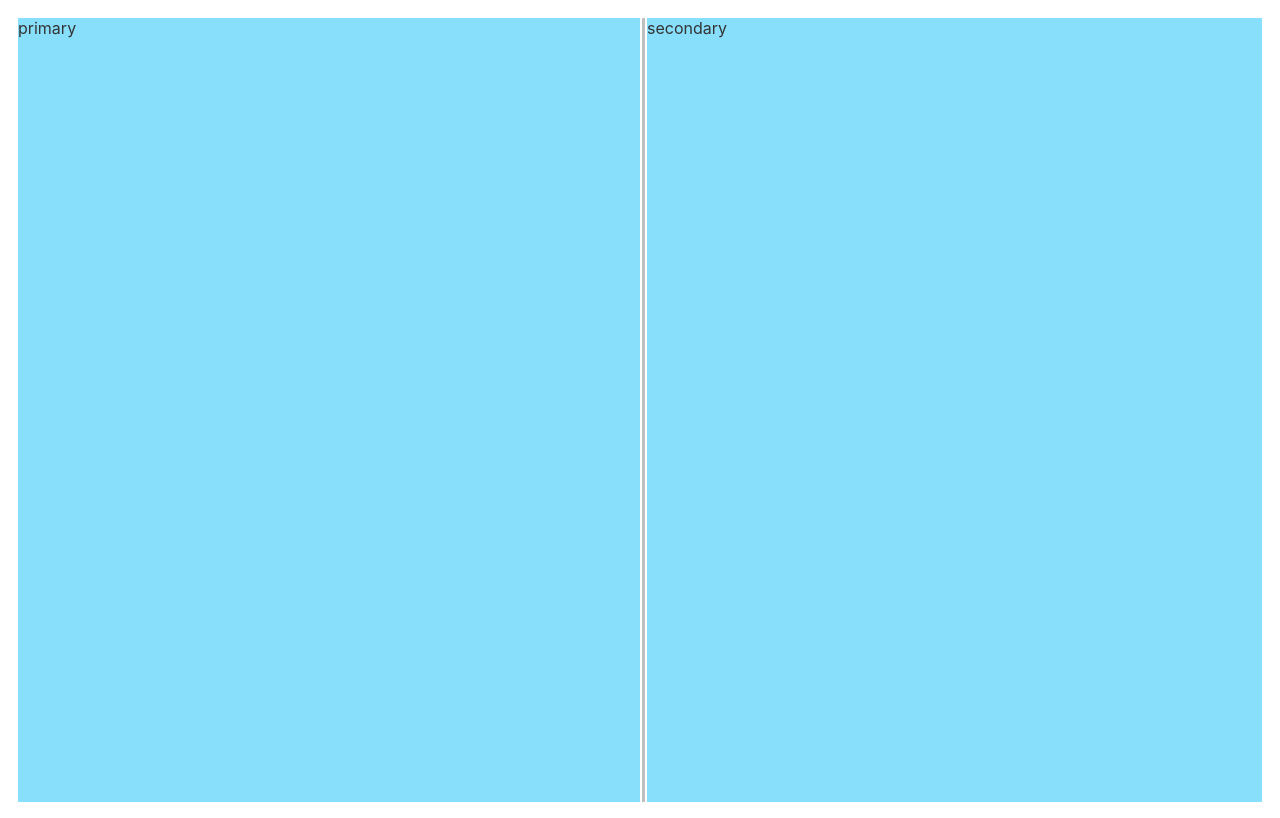
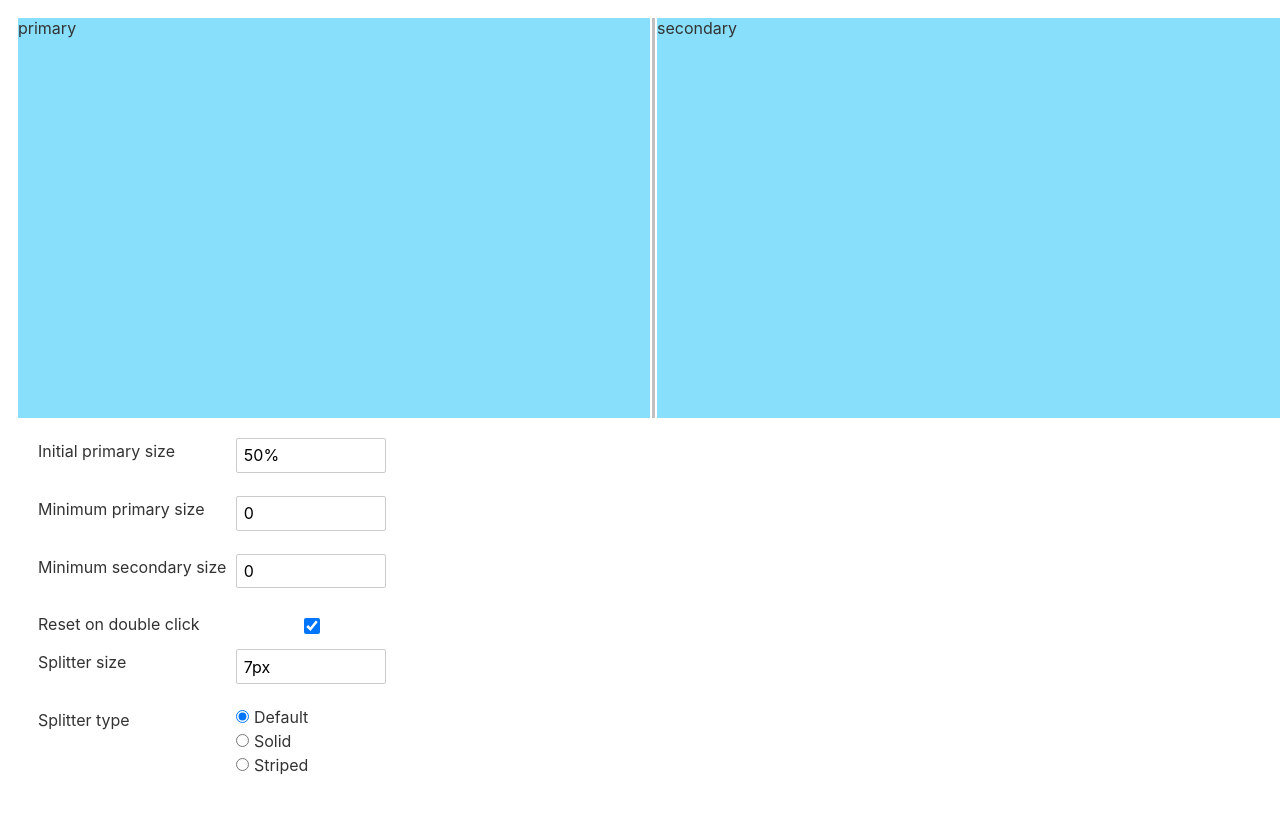
Before and after one commit to GeoffCox/svelte-splitter, a Svelte app: page / in a window 1280 px wide. Built offline with nearby package versions, Linux system fonts and the light colour scheme.

Commit message:
Started options UI

```diff
--- a/src/App.svelte
+++ b/src/App.svelte
@@ -1,12 +1,12 @@
 <script lang='ts'>
   import LeftRightSplit from './LeftRightSplit.svelte';
+import OptionsEditor from './OptionsEditor.svelte';
 </script>
 
 <style>
   .root {
-    min-width: 400px;
-    min-height: 400px;
-    height: 100%;
+    height: 400px;
+    width: 100%;
     padding: 10px;
   }
 </style>
@@ -17,4 +17,5 @@
     <div slot='primary'>primary</div>
     <div slot='secondary'>secondary</div>
   </LeftRightSplit>
+  <OptionsEditor />
 </div>
--- /dev/null
+++ b/src/OptionsEditor.svelte
@@ -0,0 +1,104 @@
+<script>
+  import {
+    initialPrimarySize,
+    minPrimarySize,
+    minSecondarySize,
+    resetOnDoubleClick,
+    splitterSize,
+    splitterType,
+  } from "./splitOptionsStore";
+
+  let splitterTypes = ["default", "solid", "striped"];
+</script>
+
+<div class="options-editor">
+  <div class="property-grid">
+    <div class="property-label">Initial primary size</div>
+    <input class="property-input" bind:value={$initialPrimarySize} />
+    <div class="property-label">Minimum primary size</div>
+    <input class="property-input" bind:value={$minPrimarySize} />
+    <div class="property-label">Minimum secondary size</div>
+    <input class="property-input" bind:value={$minSecondarySize} />
+    <div class="property-label">Reset on double click</div>
+    <input
+      class="property-checkbox"
+      type="checkbox"
+      bind:checked={$resetOnDoubleClick}
+    />
+    <div class="property-label">Splitter size</div>
+    <input class="property-input" bind:value={$splitterSize} />
+    <div class="property-label">Splitter type</div>
+    <div>
+      <label>
+        <input type="radio" bind:group={$splitterType} value="default" label="Default" />
+        Default
+      </label>
+      <label>
+        <input type="radio" bind:group={$splitterType} value="solid" />
+        Solid
+      </label>
+      <label>
+        <input type="radio" bind:group={$splitterType} value="striped" />
+        Striped
+      </label>
+    </div>
+  </div>
+</div>
+
+<style>
+  .options-editor {
+    width: 100%;
+    height: 100%;
+    outline: none;
+    overflow: hidden;
+    display: grid;
+    grid-template-rows: auto auto 1fr;
+    grid-template-columns: 1fr;
+    grid-template-areas: "header" "options" "content";
+  }
+
+  .property-grid {
+    display: grid;
+    grid-template-columns: minmax(175px, auto) auto;
+    grid-auto-flow: row;
+    align-content: start;
+    justify-content: start;
+    margin: 20px;
+    gap: 15px 10px;
+  }
+
+  .property-label {
+    margin: 3px 0 0 0;
+  }
+
+  .radio-options {
+    display: flex;
+    flex-direction: row;
+    align-items: center;
+  }
+
+  .radio-option {
+    display: flex;
+    flex-direction: row;
+    align-items: center;
+    margin: 0 15px 0 0;
+  }
+
+  .property-input {
+    width: 150px;
+  }
+
+  .property-checkbox {
+    margin: 7px 0 0 2px;
+    vertical-align: middle;
+  }
+
+  .split-direction-radio {
+    margin: 0 5px 0 0;
+  }
+
+  .split-direction-icon {
+    width: 85px;
+    height: 50px;
+  }
+</style>
--- /dev/null
+++ b/src/splitOptionsStore.ts
@@ -0,0 +1,37 @@
+import { derived, writable } from 'svelte/store';
+import type { SplitOptions } from './types';
+
+export const initialPrimarySize = writable('50%');
+export const minPrimarySize = writable('0');
+export const minSecondarySize = writable('0');
+export const resetOnDoubleClick = writable(true);
+export const splitterSize = writable('7px');
+export const splitterType = writable('default');
+
+export const splitOptions = derived(
+  [
+    initialPrimarySize,
+    minPrimarySize,
+    minSecondarySize,
+    resetOnDoubleClick,
+    splitterSize,
+    splitterType,
+  ],
+  ([
+    $initialPrimarySize,
+    $minPrimarySize,
+    $minSecondarySize,
+    $resetOnDoubleClick,
+    $splitterSize,
+    $splitterType,
+  ]) => {
+      return {
+        initialPrimarySize: initialPrimarySize,
+        minPrimarySize: minPrimarySize,
+        minSecondarySize: minSecondarySize,
+        resetOnDoubleClick: resetOnDoubleClick,
+        splitterSize: splitterSize,
+        splitterType: splitterType,
+      };
+  }
+);
--- /dev/null
+++ b/src/types.ts
@@ -0,0 +1,16 @@
+/**
+ * The type of splitter to allow for visual customization.
+ */
+export type SplitterType = "default" | "solid" | "striped";
+
+/**
+ * The options to create a split.
+ */
+export type SplitOptions = {
+  initialPrimarySize: string;
+  minPrimarySize: string;
+  minSecondarySize: string;
+  splitterSize: string;
+  resetOnDoubleClick: boolean;
+  splitterType: SplitterType;
+};
```
